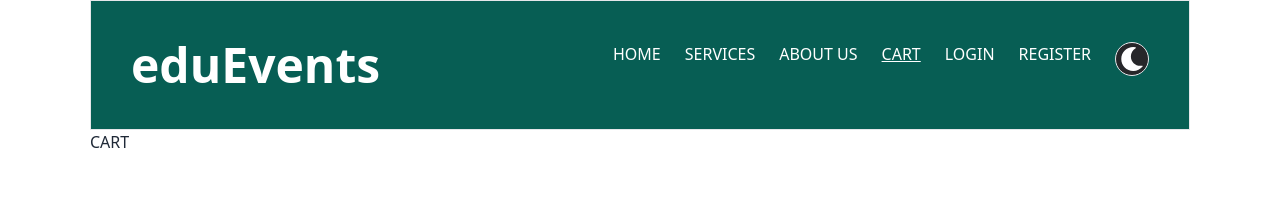
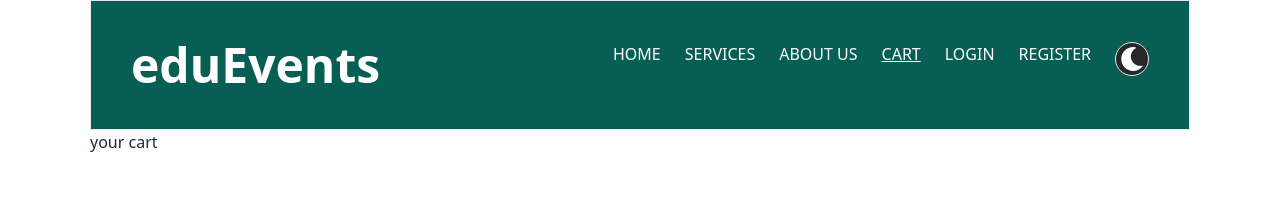
Before and after one commit to Mahmudulhasan162/Educational-Event-Management-Website, a React (Vite) app: page /cart in a window 1280 px wide. Shown: the top 220 px of the page. Built offline with nearby package versions, Linux system fonts and the light colour scheme; no server answers.

Commit message:
cart page added and there is a button in details page added to go to cart

```diff
--- a/src/Components/Cart/Cart.jsx
+++ b/src/Components/Cart/Cart.jsx
@@ -1,7 +1,7 @@
 const Cart = () => {
     return (
         <div>
-            CART
+         your cart
         </div>
     );
 };
```
